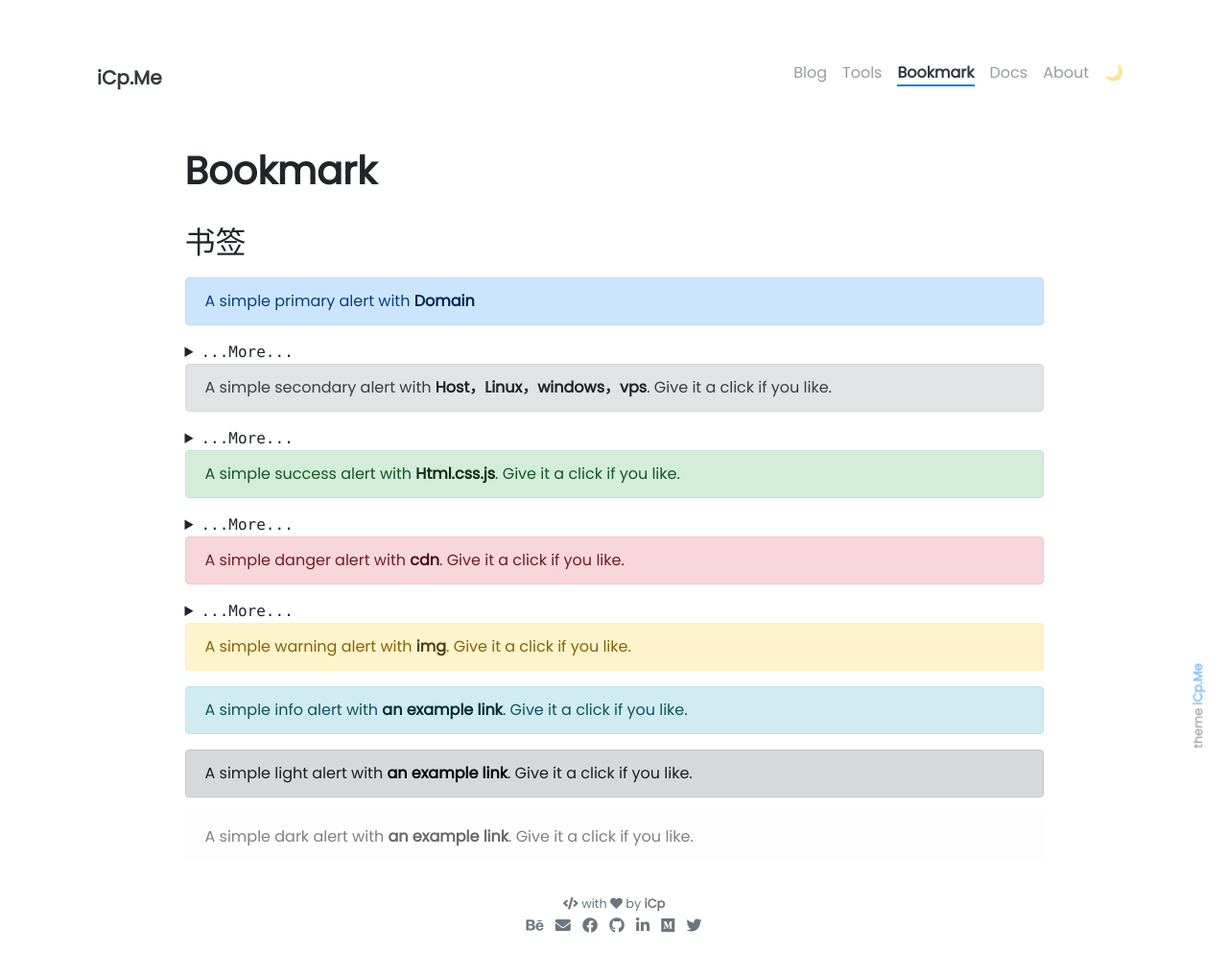
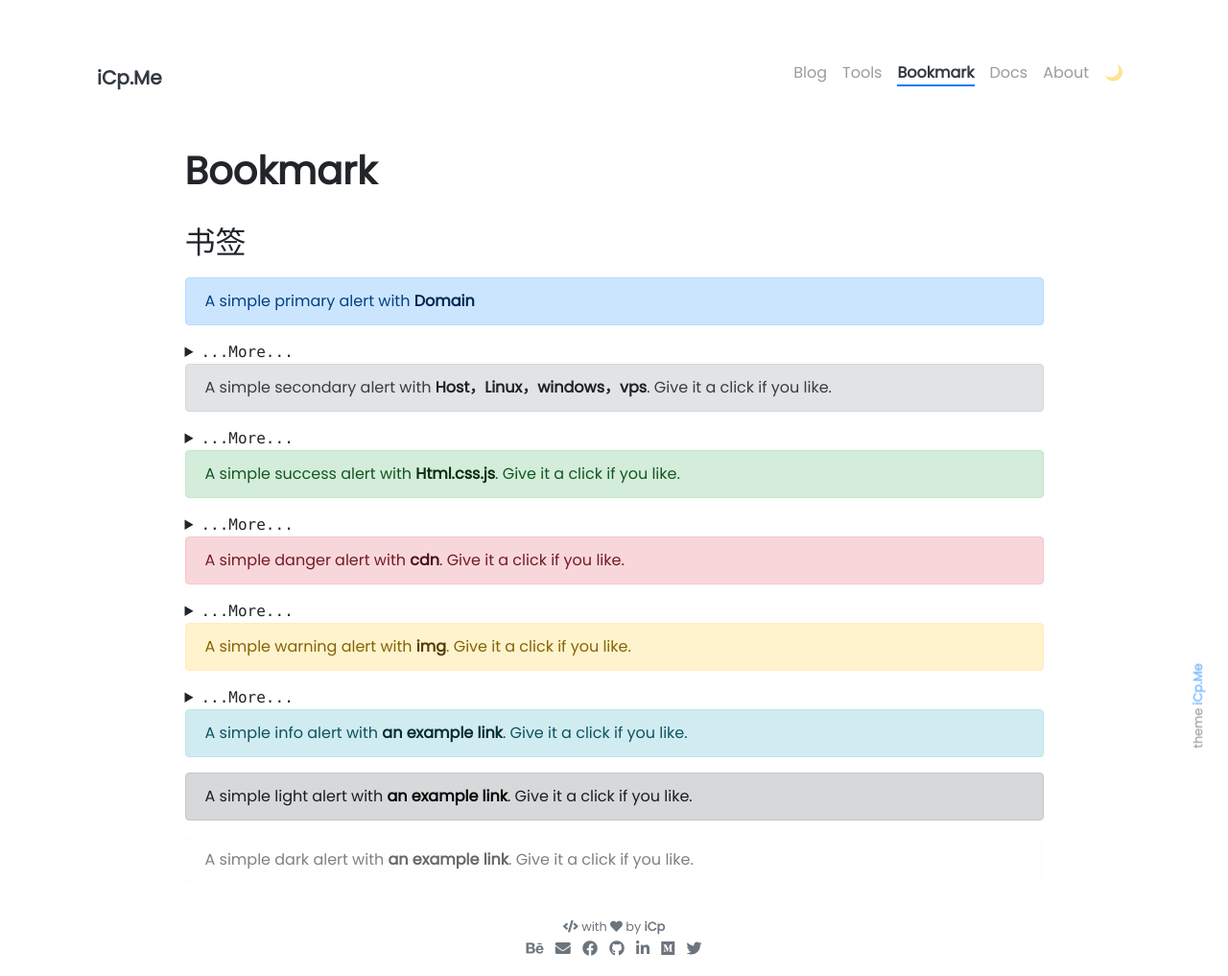
Before and after one commit to WorkSpacesPro/icp, a Jekyll site: the page built from pages/bookmark.md, in a window 1280 px wide. Shown: the whole page at 96% size. Built offline with Jekyll 4.4.1, drawn with Linux system fonts in a browser that asks for light colours; before the commit the page ends 993 px from its top, so only the background shows below that.

Commit message:
Update bookmark.md

```diff
--- a/pages/bookmark.md
+++ b/pages/bookmark.md
@@ -77,10 +77,22 @@
   </figure>
 </details>
 
-<!-- Html.css.js -->
+<!-- img -->
 <div class="alert alert-warning" role="alert">
   A simple warning alert with <a href="#" class="alert-link">img</a>. Give it a click if you like.
 </div>
+<details>
+    <summary class="text-monospace">...More...</summary>
+  <figure class="highlight">
+<nav style="--bs-breadcrumb-divider: '';" aria-label="breadcrumb">
+  <ol class="breadcrumb">
+    <li class="breadcrumb-item"><a href="#">Home</a></li>
+    <li class="breadcrumb-item active" aria-current="page">Library</li>
+  </ol>
+</nav>
+</select>
+  </figure>
+</details>
 
 <!-- Html.css.js -->
 <div class="alert alert-info" role="alert">
```
